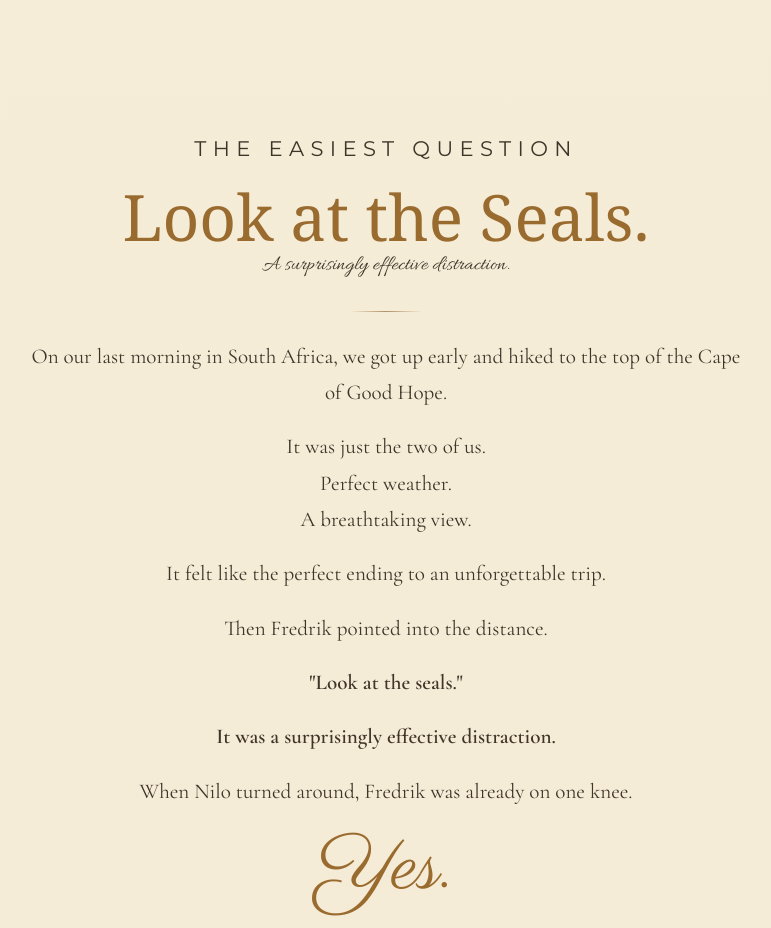
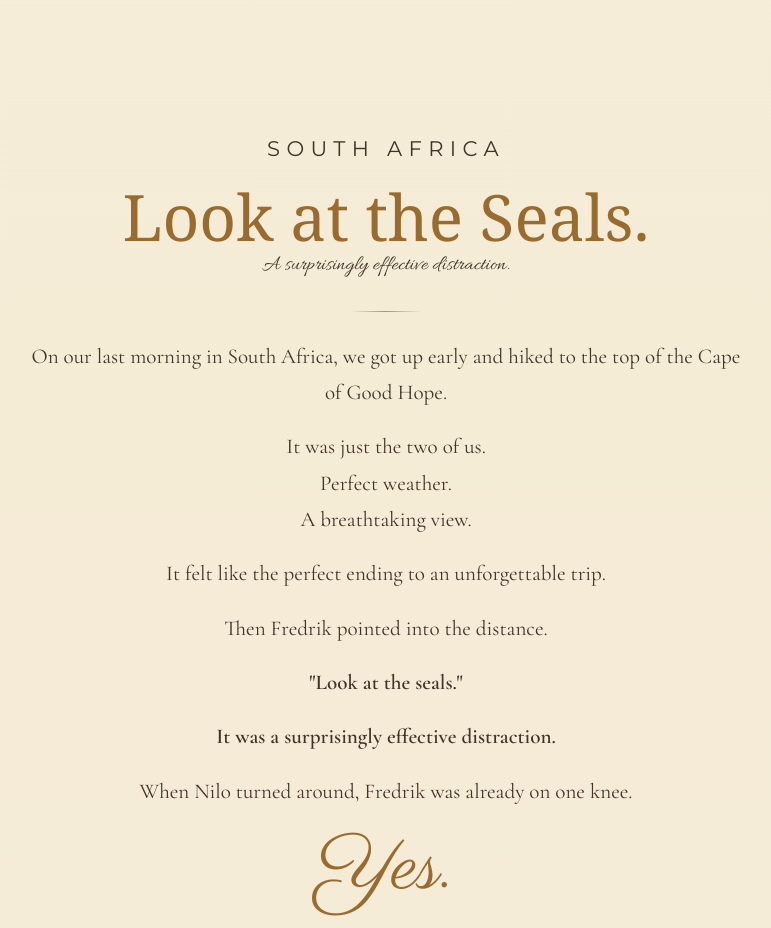
Before and after one commit to Nilokar/our-story, a plain HTML site: page index.html in a window 1280 px wide. Shown: the part 7060-7988 px from the top of the page, without its empty margins (254-1025 px from the left). Drawn offline with nearby package versions, Linux system fonts and the light colour scheme; a web font is replaced by a local one.

Commit message:
Update index.html

```diff
--- a/index.html
+++ b/index.html
@@ -1017,7 +1017,7 @@ body { overflow-y: hidden; }
 <section class="fade proposal-section">
 
 <div class="copy">
-<p class="chapter-number">The Easiest Question</p>
+<p class="chapter-number">South Africa</p>
 <h2>Look at the Seals.</h2>
 <p class="subtitle">A surprisingly effective distraction.</p>
 <div aria-hidden="true" class="copy-rule"></div>
```
